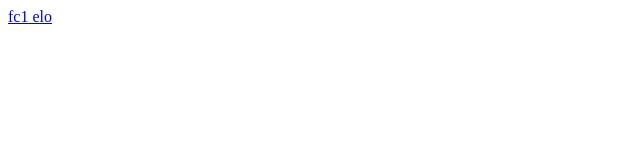
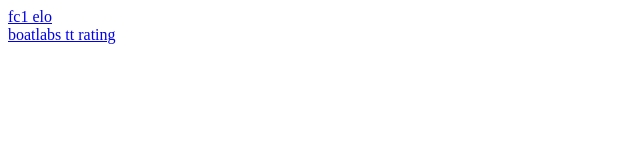
Before and after one commit to ho5h1/ho5h1.github.io, a plain HTML site: page index.html in a window 1280 px wide. Shown: the whole page, without its empty margins (0-640 px from the left). Drawn offline with Linux system fonts and the light colour scheme.

Commit message:
add boatlabs tt rating

```diff
--- a/index.html
+++ b/index.html
@@ -1 +1,2 @@
 <a href="fc1_elo.html">fc1 elo</a><br>
+<a href="bl_rating.txt">boatlabs tt rating</a><br>
```
Also changed, not shown: bl_rating.txt (added).
